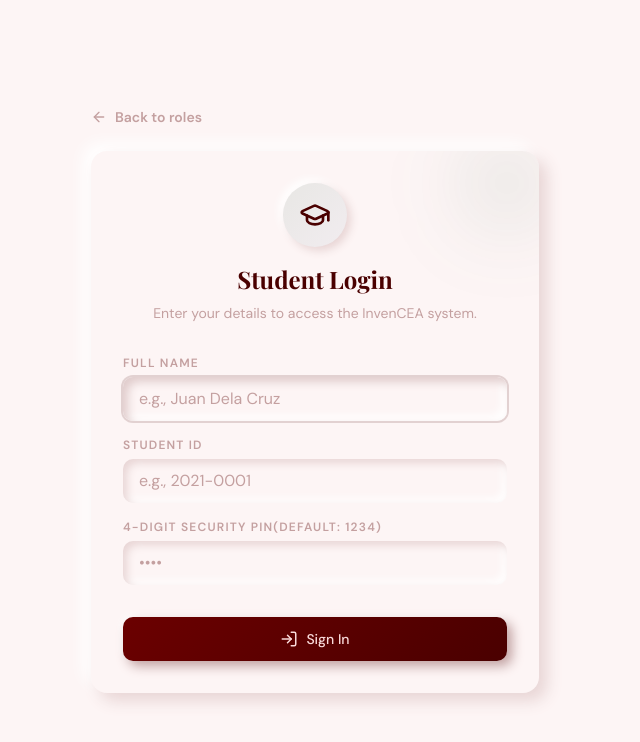
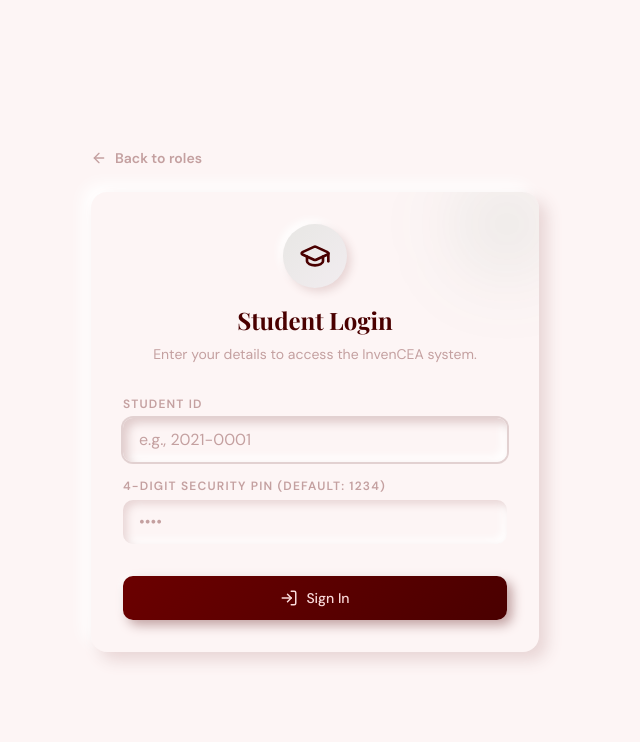
Before and after one commit to invencea-coder/invencea-frontend, a React (Vite) app: page /login/student in a window 1280 px wide. Shown: the top 742 px of the page, without its empty margins (325-965 px from the left). Built offline with nearby package versions, Linux system fonts and the light colour scheme; no server answers.

Commit message:
fix(auth): completely remove full_name input from student login UI

```diff
--- a/src/pages/auth/StudentLogin.jsx
+++ b/src/pages/auth/StudentLogin.jsx
@@ -6,7 +6,7 @@ import toast from 'react-hot-toast';
 
 // Import your custom hooks and API functions
 import { useAuth } from '../../hooks/useAuth.js';
-import { studentLogin } from '../../api/authAPI.js'; // Using your API service!
+import { studentLogin } from '../../api/authAPI.js';
 
 // UI Components
 import NeumorphCard from '../../components/ui/NeumorphCard.jsx';
@@ -17,12 +17,11 @@ export default function StudentLogin() {
   const navigate = useNavigate();
   const { login } = useAuth();
 
-  // Updated state to match your API parameters
+  // State only requires ID and PIN now
   const [formData, setFormData] = useState({ student_id: '', pin: '' });
   const [loading, setLoading] = useState(false);
 
   const handleChange = (field, value) => {
-    // If it's the PIN, restrict it to numbers only and max 4 digits
     if (field === 'pin') {
       const onlyNums = value.replace(/\D/g, '');
       if (onlyNums.length <= 4) {
@@ -38,7 +37,7 @@ export default function StudentLogin() {
 
     if (!formData.student_id.trim() || !formData.pin.trim()) {
       return toast.error('Please enter your Student ID and PIN.');
-  }
+    }
 
     if (formData.pin.length !== 4) {
       return toast.error('PIN must be exactly 4 digits.');
@@ -46,15 +45,12 @@ export default function StudentLogin() {
 
     setLoading(true);
     try {
-      // Use your dedicated API function
       const res = await studentLogin(formData.student_id, formData.pin);
-      // Extract the token and user data from your backend response
       const token = res.data?.token || res.data?.data?.token;
       const userData = res.data?.user || res.data?.data?.user || res.data?.data;
 
       if (!token) throw new Error("No token received from server");
 
-      // Pass the token and user to your AuthContext to establish the session
       await login(token, userData);
 
       toast.success('Login successful!');
@@ -91,25 +87,19 @@ export default function StudentLogin() {
           </div>
 
           <form onSubmit={handleSubmit} className="space-y-4 relative z-10">
-            <NeumorphInput
-              label="Full Name"
-              type="text"
-              placeholder="e.g., Juan Dela Cruz"
-              value={formData.full_name}
-              onChange={e => handleChange('full_name', e.target.value)}
-              autoFocus
-            />
 
+            {/* ONLY Student ID and PIN inputs remain! */}
             <NeumorphInput
               label="Student ID"
               type="text"
               placeholder="e.g., 2021-0001"
               value={formData.student_id}
               onChange={e => handleChange('student_id', e.target.value)}
+              autoFocus /* Moved autoFocus here so they can start typing immediately */
             />
 
             <NeumorphInput
-              label="4-Digit Security PIN(default: 1234)"
+              label="4-Digit Security PIN (default: 1234)"
               type="password"
               inputMode="numeric"
               placeholder="••••"
```
